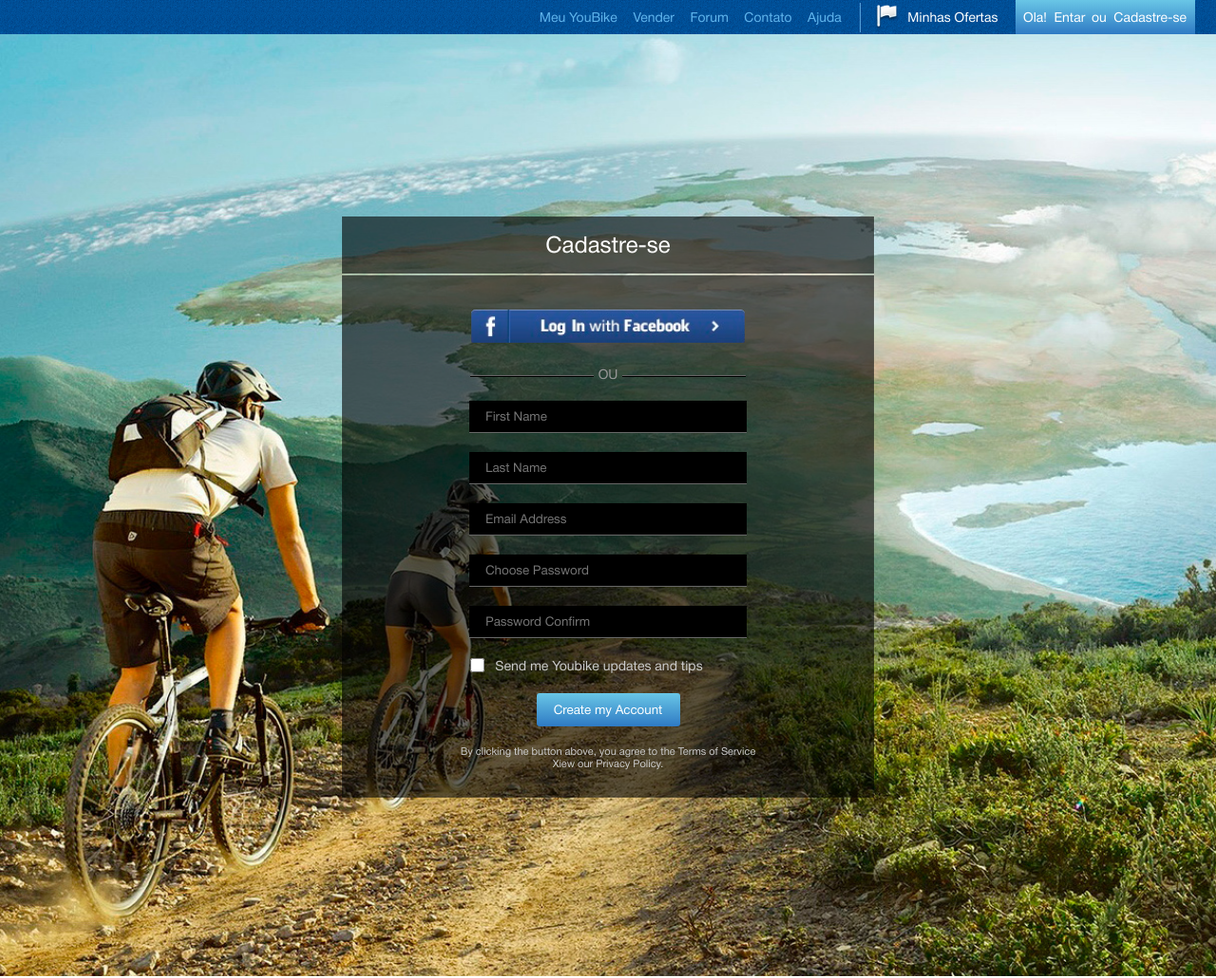
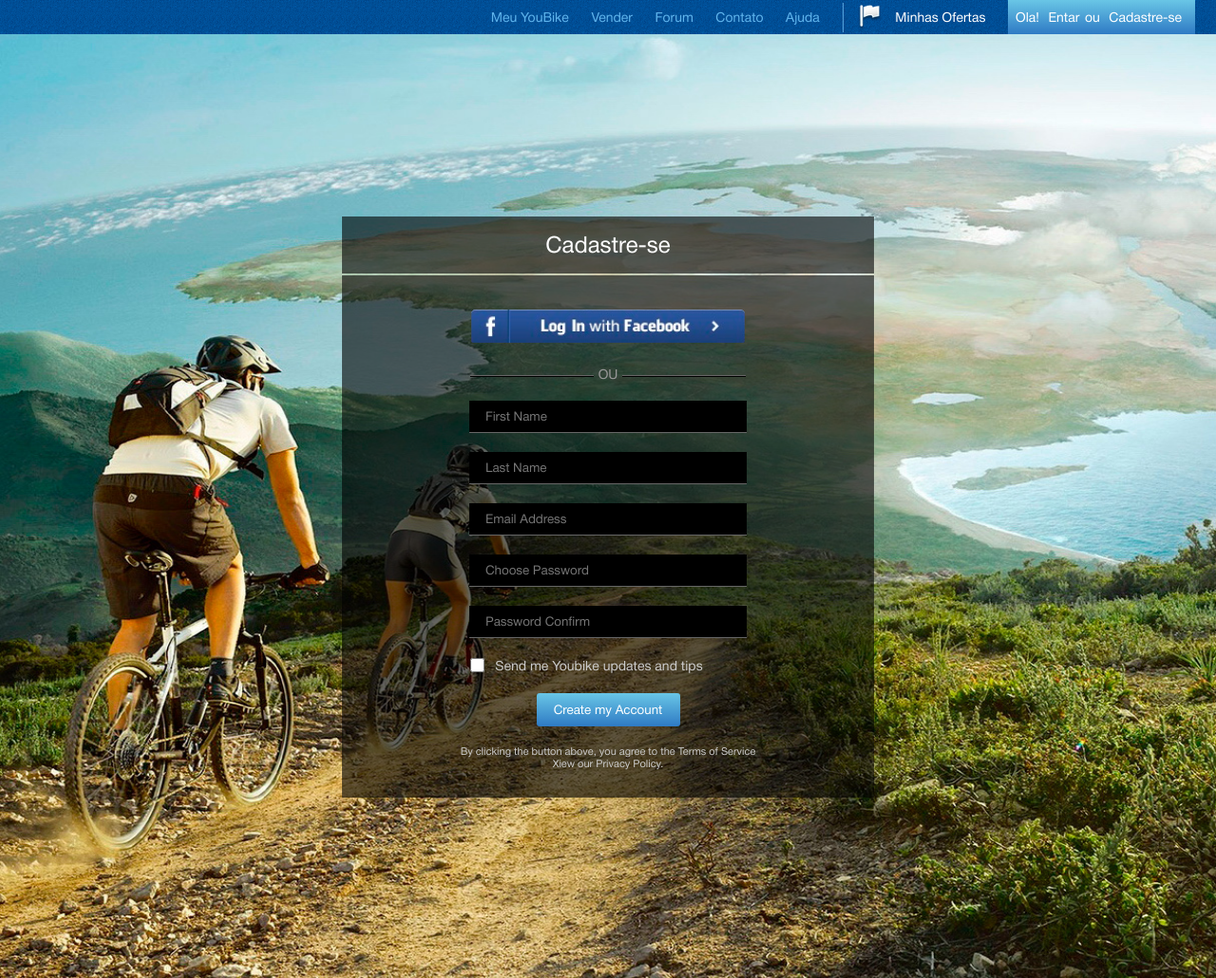
Before and after one commit to deepsx/HW-5, a plain HTML site: page index.html in a window 1280 px wide. Shown: the whole page at 95% size. Drawn offline with Linux system fonts and the light colour scheme.

Commit message:
Fixed background, menu margin

```diff
--- a/css/style.css
+++ b/css/style.css
@@ -23,9 +23,9 @@ ul{
 
 .wrapper{
   width: 100%;
-  height:1028px;
+  height:1030px;
   background: url(../img/background.jpg) 0 30px no-repeat;
-	background-size: cover;
+	background-size: 100% 97.2%;
 }
 
 /* TOPMENU */
@@ -43,13 +43,14 @@ ul{
 }
 
 .menu a{
+  padding: 0 14px;
+  margin-left: -12px;
   color: #60b5ed;
   font-size: 14px;
   line-height: 36px;
-  padding: 0 9px;
   display: inline-block;
   transition: 0.5s;
-  margin-left: -9px;
+
 }
 
 .menu a:hover{
@@ -113,7 +114,12 @@ ul{
 }
 
 .entar{
-  margin: 0 -10px;
+  margin: 0 -16px;
+}
+
+.cad{
+  margin-left: 20px;
+
 }
 
 /* FORM */
```
